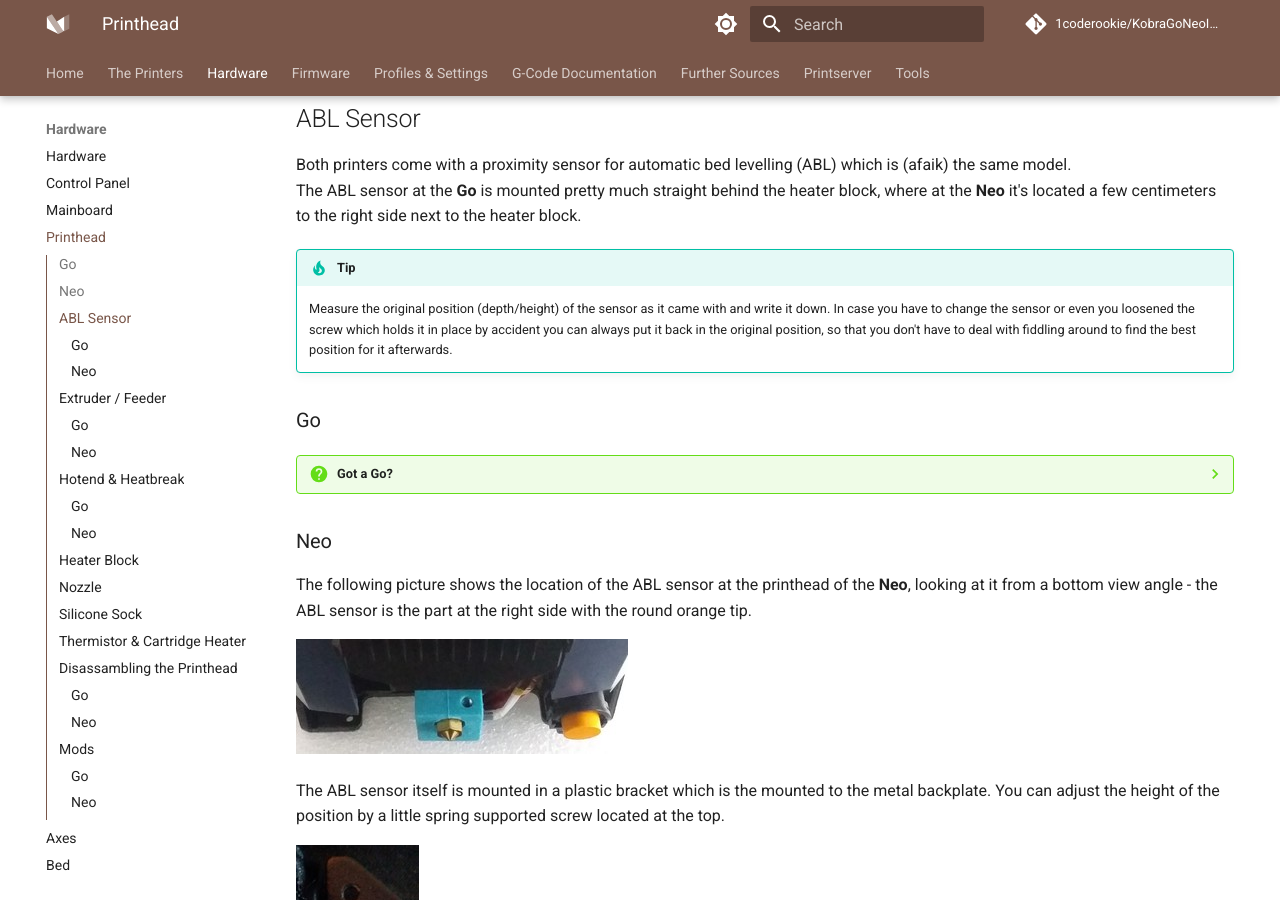
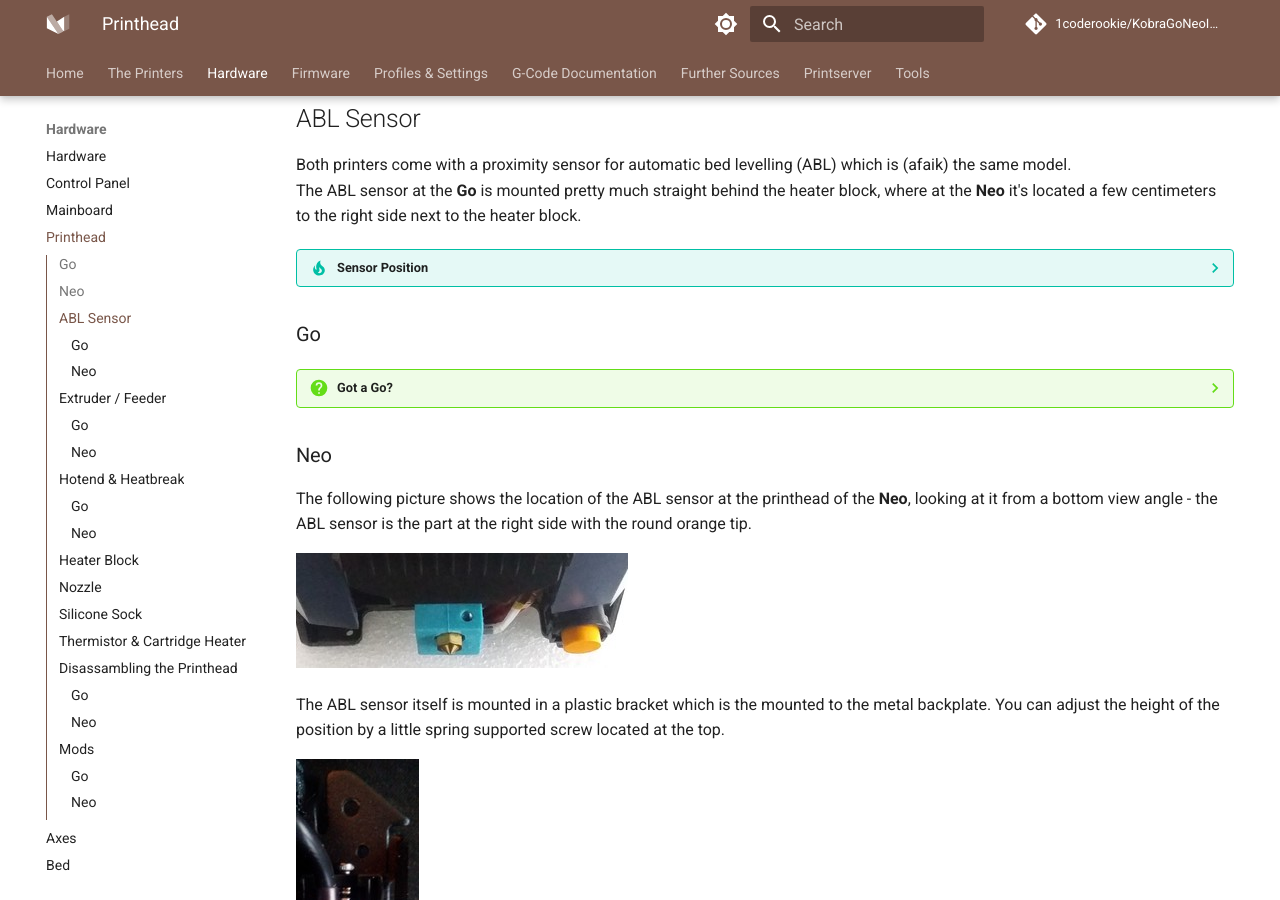
Before and after one commit to 1coderookie/KobraGoNeoInsights, an MkDocs documentation site: the page built from docs/hardware/printhead.md, in a window 1280 px wide and 900 px high, scrolled down 1448 px. Built offline with MkDocs 1.6.1 and Material for MkDocs 9.7.7, drawn with Linux system fonts in a browser that asks for light colours; comment, search, counter and statistics services are not loaded; some of the changed lines change nothing that is shown.

Commit message:
Update printhead.md

```diff
--- a/docs/hardware/printhead.md
+++ b/docs/hardware/printhead.md
@@ -28,9 +28,9 @@
 Both printers come with a proximity sensor for automatic bed levelling (ABL) which is (afaik) the same model.
 The ABL sensor at the **Go** is mounted pretty much straight behind the heater block, where at the **Neo** it's located a few centimeters to the right side next to the heater block.
 
-!!! tip
+??? tip "Sensor Position"
 
-    Measure the original position (depth/height) of the sensor as it came with and write it down. In case you have to change the sensor or even you loosened the screw which holds it in place by accident you can always put it back in the original position, so that you don't have to deal with fiddling around to find the best position for it afterwards.
+    Measure the original position (depth/height) of the sensor as it came with and write it down. In case you have to change the sensor or even you loosened the screw which holds it in place by accident you can always put it back in the original position, so that you don't have to deal with fiddling around to find the best position for it afterwards. <br> If it's already too late for that, check out the pictures of the ABL sensor here, especially further down below in the "Disassambling" section to see the original position it came with at my **Neo**.
 
 ### Go
 ??? question "Got a **Go**?"
```
